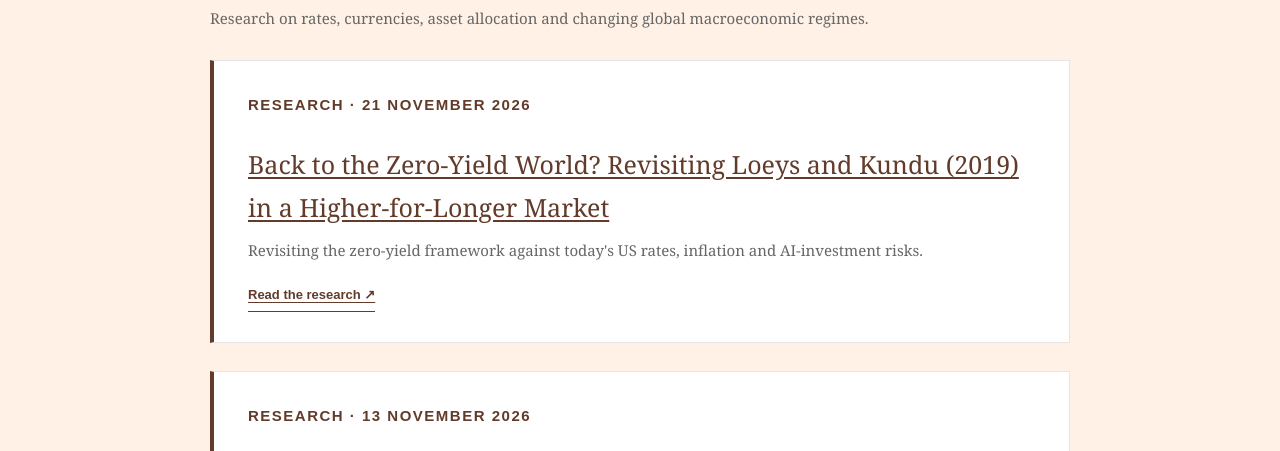
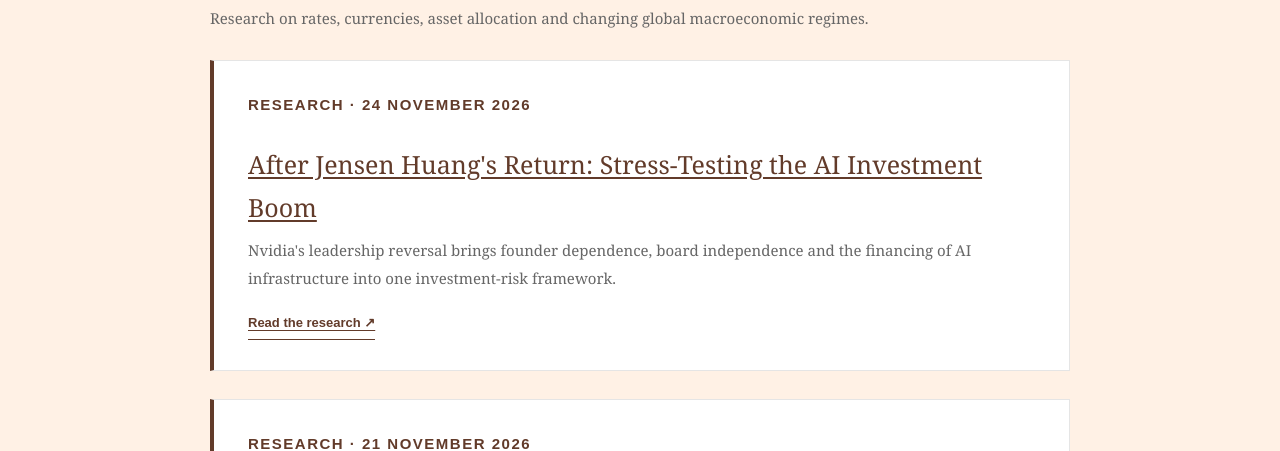
Before and after one commit to SKunduEcon/SKunduEcon.github.io, a plain HTML site: page global-macro-markets.html in a window 1280 px wide. Shown: the part 275-726 px from the top of the page. Drawn offline with Linux system fonts and the light colour scheme.

Commit message:
Add Nvidia investment stress test to global macro archive

```diff
--- a/global-macro-markets.html
+++ b/global-macro-markets.html
@@ -32,6 +32,12 @@
     <p class="section-label">Lines of inquiry</p>
     <h1>Global Macro & Markets</h1>
     <p class="section-intro">Research on rates, currencies, asset allocation and changing global macroeconomic regimes.</p>
+    <article class="research-entry">
+      <p class="research-category">Research · 24 November 2026</p>
+      <h3><a href="research/after-jensen-huangs-return-ai-investment-stress-test.html">After Jensen Huang's Return: Stress-Testing the AI Investment Boom</a></h3>
+      <p>Nvidia's leadership reversal brings founder dependence, board independence and the financing of AI infrastructure into one investment-risk framework.</p>
+      <a class="text-link" href="research/after-jensen-huangs-return-ai-investment-stress-test.html">Read the research ↗</a>
+    </article>
         <article class="research-entry">
       <p class="research-category">Research · 21 November 2026</p>
       <h3><a href="research/back-to-the-zero-yield-world.html">Back to the Zero-Yield World? Revisiting Loeys and Kundu (2019) in a Higher-for-Longer Market</a></h3>
```
